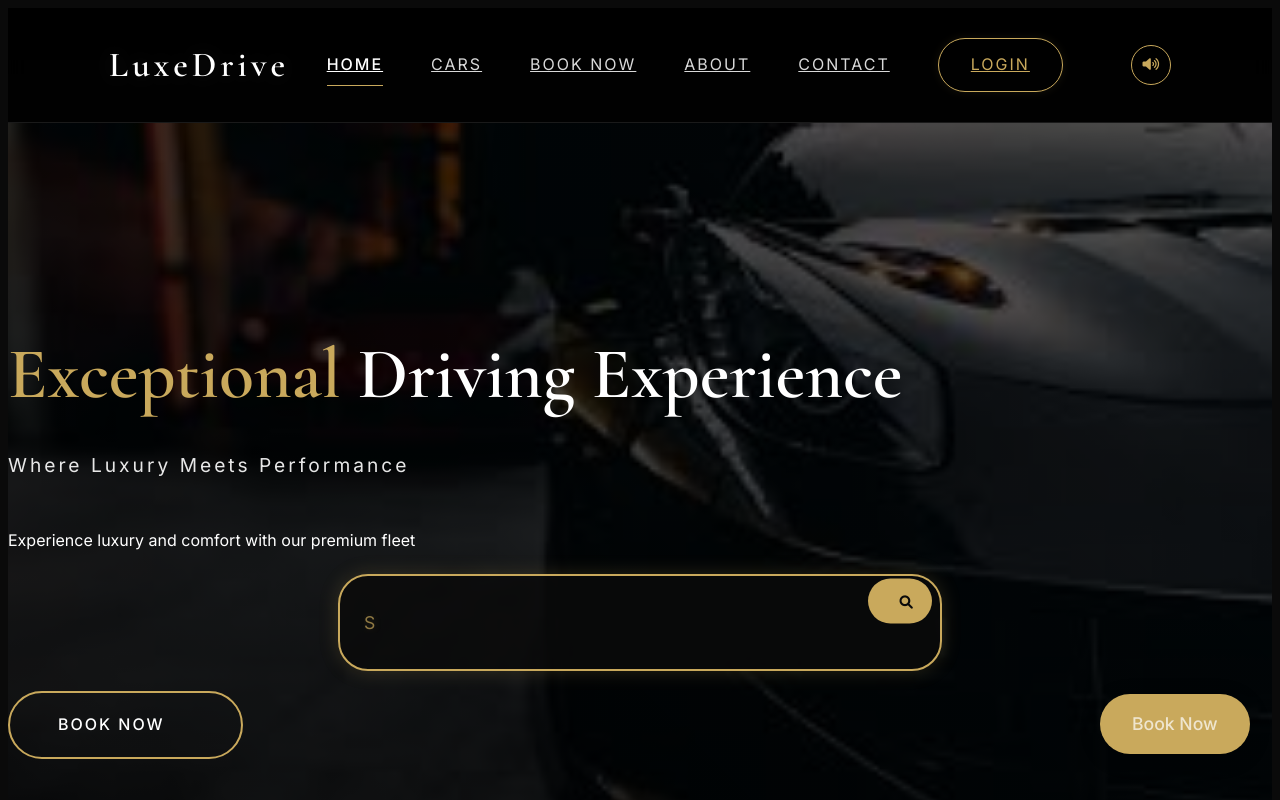
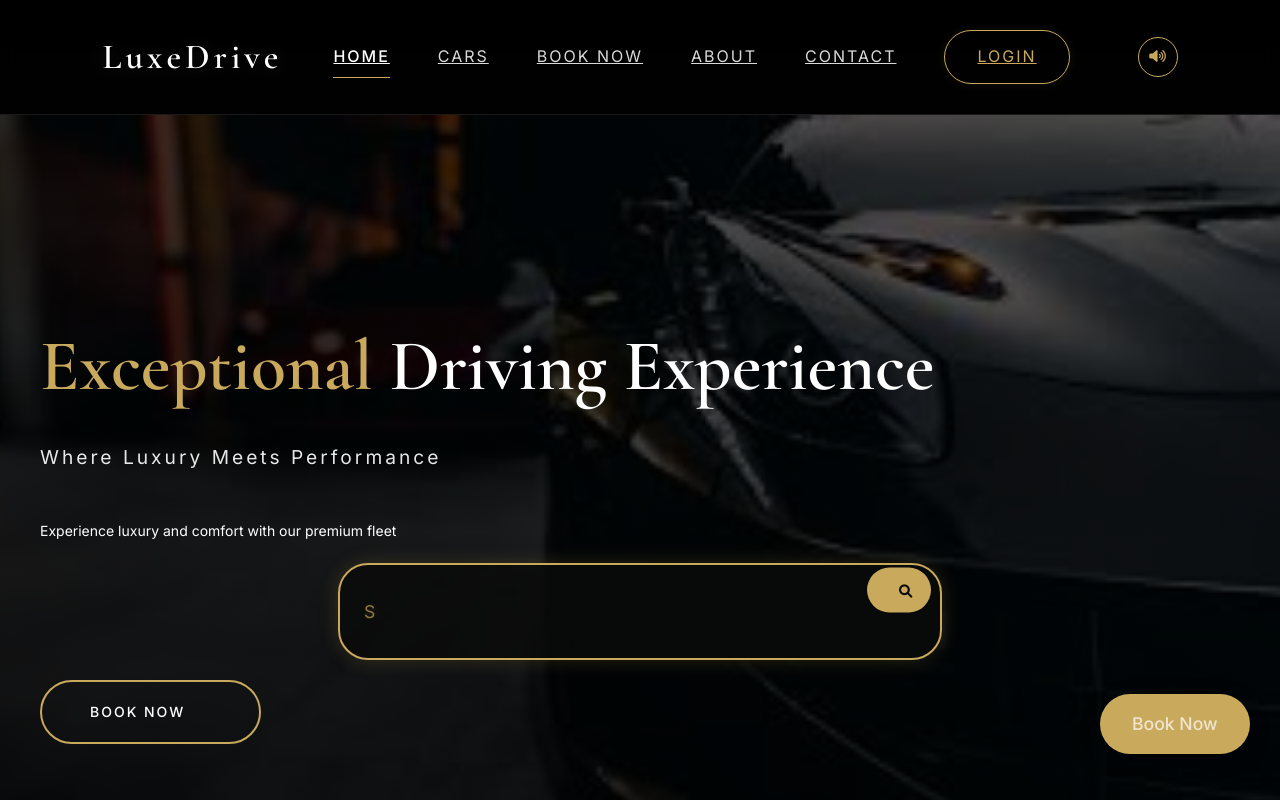
Before and after one commit to Aditya-Agrahari1/Car-Rental-Website, a website: page index.html in a window 1280 px wide. Shown: the top 800 px of the page. Drawn offline with nearby package versions, Linux system fonts and the light colour scheme.

Commit message:
Update styles.css

```diff
--- a/styles.css
+++ b/styles.css
@@ -6,6 +6,7 @@
     --accent-gold: #c9a95c;
     --font-heading: 'Cormorant Garamond', serif;
     --font-body: 'Inter', sans-serif;
+    --max-width-content: 1400px;
 }
 
 /* Global Styles */
@@ -14,6 +15,81 @@ body {
     background-color: var(--primary-black);
     color: var(--luxury-white);
     line-height: 1.6;
+    font-size: 14px; /* Base font size reduced */
+    max-width: 1920px;
+    margin: 0 auto;
+}
+
+/* Header adjustments */
+.navbar {
+    padding: 1rem 5%;
+}
+
+.logo {
+    font-size: 1.8rem; /* Reduced from 2.2rem */
+}
+
+.nav-links a {
+    font-size: 0.9rem; /* Reduced from 1rem */
+    gap: 2rem; /* Reduced from 3rem */
+}
+
+/* Hero Section adjustments */
+.hero-content {
+    padding-top: 15vh; /* Reduced from 20vh */
+    max-width: 1200px;
+    margin: 0 auto;
+}
+
+.hero-content h1 {
+    font-size: 3.5rem; /* Reduced from 4.5rem */
+}
+
+.hero-subtitle {
+    font-size: 1rem; /* Reduced from 1.2rem */
+    margin-bottom: 2rem; /* Reduced from 3rem */
+}
+
+/* Search Bar adjustments */
+.search-bar {
+    max-width: 500px; /* Reduced from 600px */
+    margin: 15px auto; /* Reduced from 20px */
+}
+
+.search-bar input {
+    font-size: 1rem; /* Reduced from 1.2rem */
+    padding: 12px 16px; /* Reduced padding */
+}
+
+.search-bar button {
+    width: 38px; /* Reduced from 45px */
+    height: 38px;
+}
+
+/* Category Section adjustments */
+.categories {
+    padding: 4rem 5%; /* Reduced from 6rem 8% */
+}
+
+.categories h2 {
+    font-size: 2.5rem; /* Reduced from 3rem */
+}
+
+.category-card {
+    height: 300px; /* Reduced from 350px */
+}
+
+/* Media Queries */
+@media (min-width: 1920px) {
+    body {
+        font-size: 16px;
+    }
+}
+
+@media (max-width: 768px) {
+    body {
+        font-size: 14px;
+    }
 }
 
 /* Header and Navigation Styles */
```
